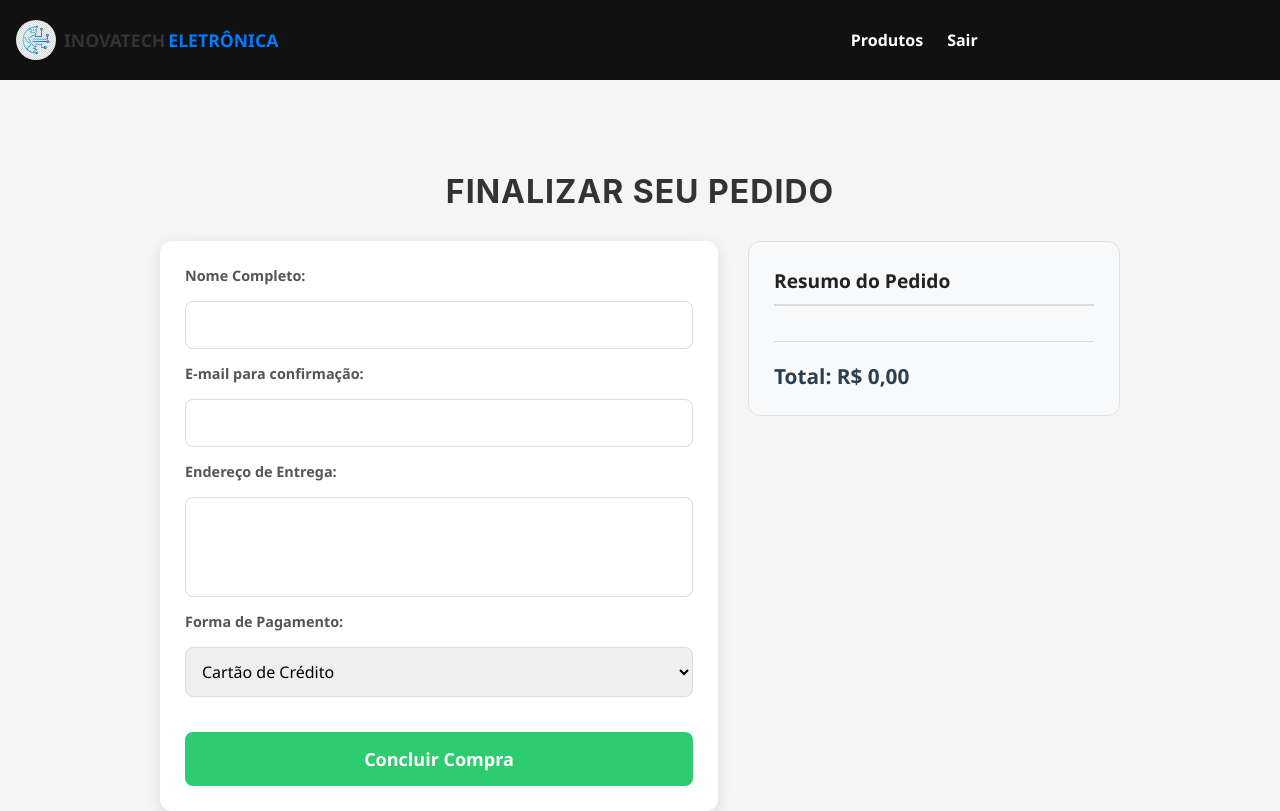
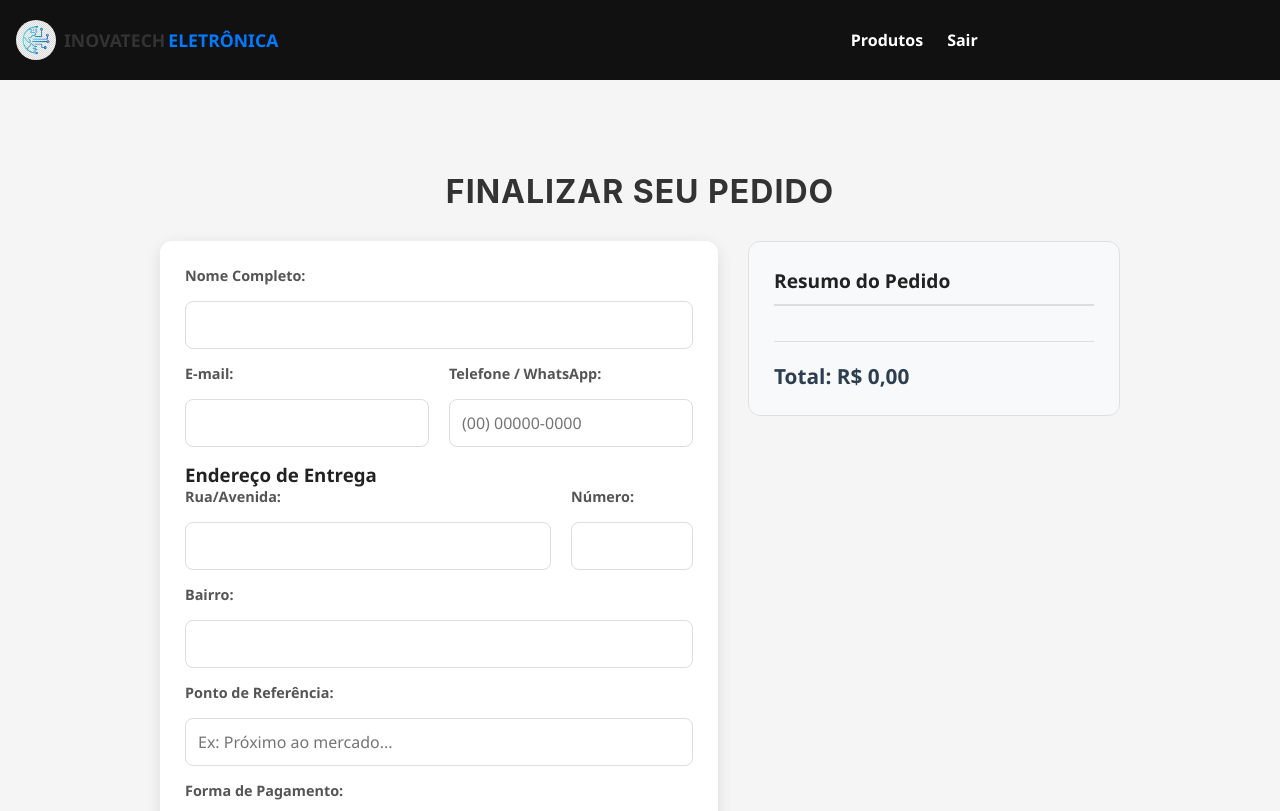
Before and after one commit to InovaTech-Store/InovaTech, a React (Vite) app: page /#/Checkout in a window 1280 px wide. Shown: the top 811 px of the page. Built offline with nearby package versions, Linux system fonts and the light colour scheme.

Commit message:
ajustando paginas/ checkout/forme. cmom mas campos/ e criação de categorias

```diff
--- a/src/pages/Checkout/Checkout.css
+++ b/src/pages/Checkout/Checkout.css
@@ -29,6 +29,10 @@
     padding: 25px;
     border-radius: 12px;
     box-shadow: 0 4px 15px rgba(0, 0, 0, 0.1);
+}
+.form-row{
+    display: flex;
+    gap: 20px;
 }
 
 .form-group {
--- a/src/pages/Checkout/Checkout.jsx
+++ b/src/pages/Checkout/Checkout.jsx
@@ -5,22 +5,25 @@ import FormatoMoney from '../../components/FormatoMoney/FormatoMoney';
 import emailjs from '@emailjs/browser';
 import './Checkout.css';
 
-
-
 export default function Checkout() {
     const { cartItems, clearCart } = useOutletContext();
     const navigate = useNavigate();
 
+
     const [dados, setDados] = useState({
         nome: '',
         email: '',
-        endereco: '',
+        telefone: '',
+        rua: '',
+        numero: '',
+        bairro: '',
+        pontoReferencia: '',
         pagamento: 'cartao'
     });
 
     const total = cartItems.reduce((acc, item) => acc + (Number(item.preco) || 0), 0);
 
-const handleSubmit = (e) => {
+    const handleSubmit = (e) => {
         e.preventDefault();
 
         if (cartItems.length === 0) {
@@ -29,16 +32,23 @@ const handleSubmit = (e) => {
         }
 
 
+        const listaProdutosEmail = cartItems
+            .map(item => `${item.nome} (${FormatoMoney(Number(item.preco))})`)
+            .join(', ');
+
+        // 3. Objeto de parâmetros para o EmailJS (deve bater com as tags {{}} do seu template)
         const templateParams = {
             to_name: dados.nome,
             to_email: dados.email,
-            address: dados.endereco,
+            phone: dados.telefone,
+            full_address: `${dados.rua}, Nº ${dados.numero} - Bairro: ${dados.bairro}`,
+            reference_point: dados.pontoReferencia,
+            payment_method: dados.pagamento.toUpperCase(),
+            product_list: listaProdutosEmail,
             total_price: FormatoMoney(total),
         };
 
-
         const idToast = toast.loading("Finalizando seu pedido...");
-
 
         emailjs.send(
             'service_wgodlmm',
@@ -46,8 +56,7 @@ const handleSubmit = (e) => {
             templateParams,
             'v9GnQfUkRYKxf8-7p'
         )
-        .then((response) => {
-
+        .then(() => {
             toast.update(idToast, {
                 render: `Sucesso! Confirmado para ${dados.email}`,
                 type: "success",
@@ -59,9 +68,7 @@ const handleSubmit = (e) => {
             navigate('/Lista');
         })
         .catch((err) => {
-
-            console.error("Erro completo do EmailJS:", err);
-            console.log("Dados que serão enviados:", dados);
+            console.error("Erro EmailJS:", err);
             toast.update(idToast, {
                 render: "Erro ao enviar e-mail de confirmação.",
                 type: "error",
@@ -76,21 +83,44 @@ const handleSubmit = (e) => {
             <h2>Finalizar seu Pedido</h2>
 
             <div className="checkout-grid">
-
                 <form onSubmit={handleSubmit} className="checkout-form">
                     <div className="form-group">
                         <label>Nome Completo:</label>
                         <input type="text" required onChange={(e) => setDados({...dados, nome: e.target.value})} />
                     </div>
 
-                    <div className="form-group">
-                        <label>E-mail para confirmação:</label>
-                        <input type="email" required onChange={(e) => setDados({...dados, email: e.target.value})} />
+                    <div className="form-row">
+                        <div className="form-group">
+                            <label>E-mail:</label>
+                            <input type="email" required onChange={(e) => setDados({...dados, email: e.target.value})} />
+                        </div>
+                        <div className="form-group">
+                            <label>Telefone / WhatsApp:</label>
+                            <input type="tel" placeholder="(00) 00000-0000" required onChange={(e) => setDados({...dados, telefone: e.target.value})} />
+                        </div>
+                    </div>
+
+                    <h3 className="section-title">Endereço de Entrega</h3>
+
+                    <div className="form-row">
+                        <div className="form-group" style={{flex: 3}}>
+                            <label>Rua/Avenida:</label>
+                            <input type="text" required onChange={(e) => setDados({...dados, rua: e.target.value})} />
+                        </div>
+                        <div className="form-group" style={{flex: 1}}>
+                            <label>Número:</label>
+                            <input type="text" required onChange={(e) => setDados({...dados, numero: e.target.value})} />
+                        </div>
                     </div>
 
                     <div className="form-group">
-                        <label>Endereço de Entrega:</label>
-                        <textarea required onChange={(e) => setDados({...dados, endereco: e.target.value})} />
+                        <label>Bairro:</label>
+                        <input type="text" required onChange={(e) => setDados({...dados, bairro: e.target.value})} />
+                    </div>
+
+                    <div className="form-group">
+                        <label>Ponto de Referência:</label>
+                        <input type="text" placeholder="Ex: Próximo ao mercado..." onChange={(e) => setDados({...dados, pontoReferencia: e.target.value})} />
                     </div>
 
                     <div className="form-group">
@@ -104,7 +134,6 @@ const handleSubmit = (e) => {
 
                     <button type="submit" className="btn-concluir">Concluir Compra</button>
                 </form>
-
 
                 <div className="checkout-summary">
                     <h3>Resumo do Pedido</h3>
--- a/src/pages/FormProdutos/FormProdutos.jsx
+++ b/src/pages/FormProdutos/FormProdutos.jsx
@@ -13,7 +13,8 @@ export default function FormProdutos() {
         nome: '',
         descricao: '',
         preco: '',
-        imagem: ''
+        imagem: '',
+        categoria: 'Celulares'
     });
 
     const [uploadMode, setUploadMode] = useState('url');
@@ -152,6 +153,22 @@ export default function FormProdutos() {
                     <label htmlFor="descricao">Descrição:</label>
                     <textarea id="descricao" name="descricao" value={formData.descricao} onChange={handleChange} required />
                 </div>
+                <div className="form-group">
+                    <label htmlFor="categoria">Categoria:</label>
+                    <select
+                        id="categoria"
+                        name="categoria"
+                        value={formData.categoria}
+                        onChange={handleChange}
+                        required
+                    >
+                        <option value="Celulares">Celulares</option>
+                        <option value="Notebooks">Notebooks</option>
+                        <option value="Acessórios">Acessórios</option>
+                        <option value="Games">Games</option>
+                    </select>
+                </div>
+
 
                 <div className="form-group">
                     <label htmlFor="preco">Preço (R$):</label>
--- a/src/pages/ListaProdutos/ListaProdutos.jsx
+++ b/src/pages/ListaProdutos/ListaProdutos.jsx
@@ -20,7 +20,7 @@ export default function ListaProdutos() {
     useEffect(() => {
         carregarProdutos();
     }, []);
-
+const categorias = [...new Set(produtos.map(p => p.categoria))];
 
     const handleExcluir = async (id) => {
         if (window.confirm("Tem certeza que deseja excluir este produto?")) {
@@ -45,38 +45,34 @@ export default function ListaProdutos() {
 
     return (
         <div className="container-lista">
-            <h2>Nossos Produtos</h2>
-            <section className="produtos">
-                <ul className="grid-produtos">
-                    {produtos.map((produto) => (
-                        <li key={produto.id} className="item-produto">
+            <h2>Catálogo InovaTech</h2>
+
+            {categorias.map(cat => (
+                <div key={cat} className="categoria-section">
+                    <h3 className="titulo-categoria">{cat}</h3>
+
+                    <div className="trilho-horizontal">
+                        {produtos
+                            .filter(p => p.categoria === cat)
+                            .map(produto => (
+                                <div key={produto.id} className="item-produto-horizontal">
                                     <div className="card">
-
-
                                         {role === 'owner' && (
-                                    <button
-                                        className="btn-excluir-topo"
-                                        onClick={() => handleExcluir(produto.id)}
-                                        title="Excluir produto"
-                                    >
+                                            <button className="btn-excluir-topo" onClick={() => handleExcluir(produto.id)}>
                                                 <i className="fa-solid fa-trash-can"></i>
                                             </button>
                                         )}
-
                                         <img src={produto.imagem} alt={produto.nome} />
-
                                         <div className="card-body">
                                             <h3>{produto.nome}</h3>
                                             <p className="preco-tag">{FormatoMoney(Number(produto.preco))}</p>
-
                                             <div className="botoes-container">
                                                 <button className="botao-list" onClick={() => navigate(`/Detail/${produto.id}`)}>
-                                            Ver Detalhes
+                                                    Detalhes
                                                 </button>
-
                                                 {role === 'customer' ? (
                                                     <button className="botao-cart" onClick={() => addToCart(produto)}>
-                                                <i className="fa-solid fa-cart-plus"></i> Carrinho
+                                                        <i className="fa-solid fa-cart-plus"></i>
                                                     </button>
                                                 ) : (
                                                     <button className="botao-list" onClick={() => navigate(`/Form/${produto.id}`)}>
@@ -86,10 +82,11 @@ export default function ListaProdutos() {
                                             </div>
                                         </div>
                                     </div>
-                        </li>
+                                </div>
                             ))}
-                </ul>
-            </section>
+                    </div>
+                </div>
+            ))}
         </div>
     );
 }
--- a/src/pages/ListaProdutos/styles.css
+++ b/src/pages/ListaProdutos/styles.css
@@ -11,7 +11,7 @@
 
 h2 {
     text-align: center;
-    color: #222;
+    color: #007bff;
     font-family: 'Inter', sans-serif;
     margin: 2rem 0;
     font-size: 2rem;
@@ -202,3 +202,38 @@ h2 {
 .btn-excluir-topo i {
     font-size: 16px;
 }
+.categoria-section {
+    margin-bottom: 40px;
+    padding-left: 20px;
+}
+
+.titulo-categoria {
+    font-size: 1.8rem;
+    color: #fff;
+    margin-bottom: 15px;
+    border-left: 5px solid #007bff;
+    padding-left: 15px;
+}
+
+.trilho-horizontal {
+    display: flex;
+    overflow-x: auto;
+    gap: 20px;
+    padding: 20px 0;
+    scroll-behavior: smooth;
+    -webkit-overflow-scrolling: touch; /
+}
+
+
+.trilho-horizontal::-webkit-scrollbar {
+    display: none;
+}
+
+.item-produto-horizontal {
+    flex: 0 0 300px;
+}
+
+.container-lista {
+    background-color: #111;
+    padding-top: 30px;
+}
```
Lines whose indentation alone changed are shown as unchanged.
